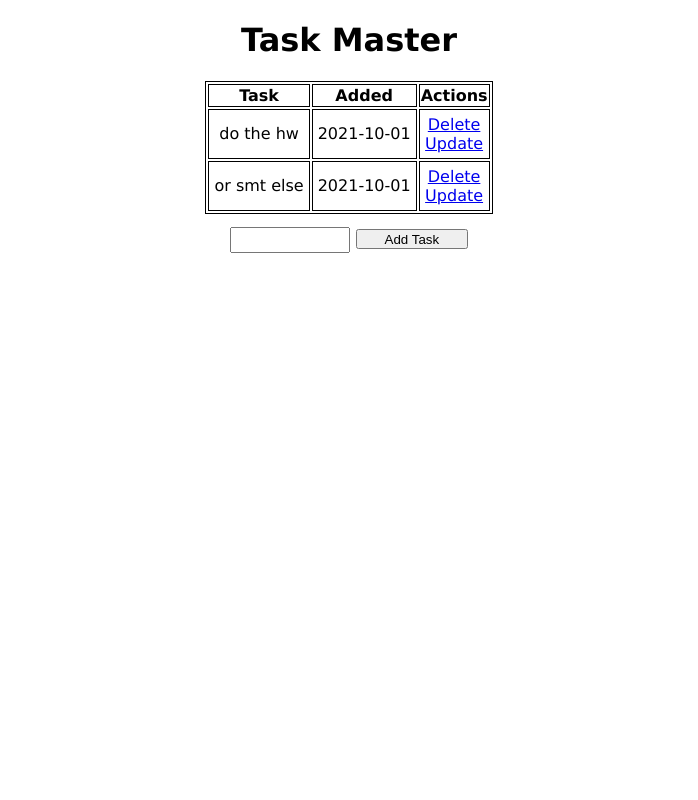
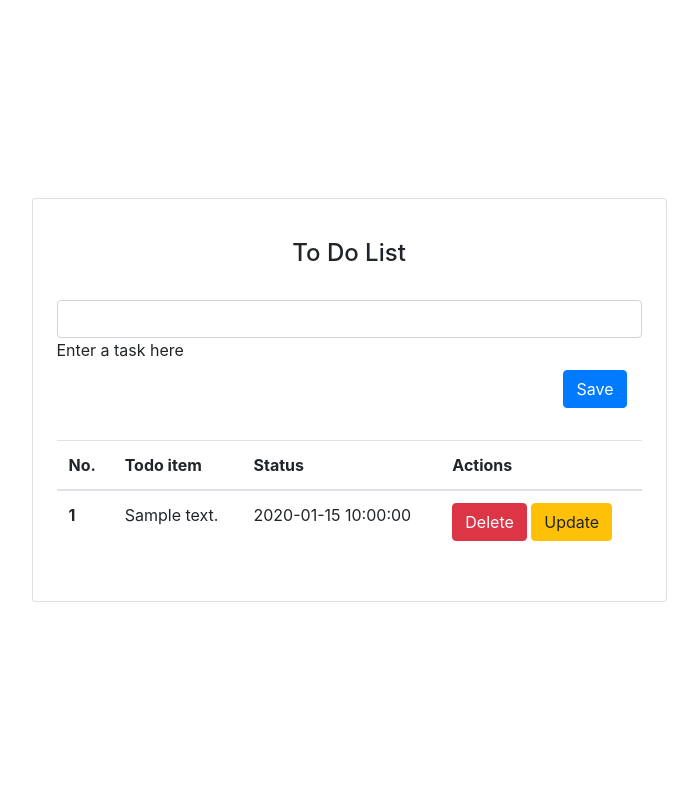
Before and after one commit to KaloyankerR/Todo-List, a Flask app: page / in a window 1280 px wide. Shown: the whole page, without its empty margins (291-989 px from the left). Run offline with Flask 2, Linux system fonts and the light colour scheme; data comes from the database, SQL or seed files in the repository; tables that the repository leaves empty hold one stand-in row (values such as "Sample post"); some libraries are stand-ins or nearby versions.

Commit message:
Added some functionality to the project

```diff
--- a/app.py
+++ b/app.py
@@ -7,10 +7,10 @@ app.config['SQLALCHEMY_DATABASE_URI'] = 'sqlite:///test.db'
 db = SQLAlchemy(app)
 
 
-class Todo(db.Model):
+class TodoDataBaseModel(db.Model):
     id = db.Column(db.Integer, primary_key=True)
-    content = db.Column(db.String(200), nullable=False)
-    compelted = db.Column(db.Integer, default=0)
+    content = db.Column(db.String(100), nullable=False)
+    status = db.Column(db.String, default='In progress')
     date_created = db.Column(db.DateTime, default=datetime.utcnow)
 
     def __repr__(self):
@@ -21,35 +21,35 @@ class Todo(db.Model):
 def index():
     if request.method == 'POST':
         task_content = request.form['content']
-        new_task = Todo(content=task_content)
+        new_task = TodoDataBaseModel(content=task_content)
 
         try:
             db.session.add(new_task)
             db.session.commit()
             return redirect('/')
         except:
-            return "There was a problem with your request!"
+            return 'An error occurred :('
 
     else:
-        tasks = Todo.query.order_by(Todo.date_created).all()
+        tasks = TodoDataBaseModel.query.order_by(TodoDataBaseModel.id).all()
         return render_template("index.html", tasks=tasks)
 
 
 @app.route('/delete/<int:id>')
 def delete(id):
-    task_to_delete = Todo.query.get_or_404(id)
+    task_to_delete = TodoDataBaseModel.query.get_or_404(id)
 
     try:
         db.session.delete(task_to_delete)
         db.session.commit()
         return redirect('/')
     except:
-        return 'There was a problem deleting your task!'
+        return 'An error occurred :('
 
 
-@app.route('/update/<int:id>', methods=['GET', 'POST'])
+@app.route('/update/<int:id>', methods=['POST', 'GET'])
 def update(id):
-    task_to_update = Todo.query.get_or_404(id)
+    task_to_update = TodoDataBaseModel.query.get_or_404(id)
 
     if request.method == 'POST':
         task_to_update.content = request.form['content']
@@ -58,7 +58,8 @@ def update(id):
             db.session.commit()
             return redirect('/')
         except:
-            return 'There was a problem updating your task!'
+            return 'An error occurred, when updating the task :('
+
     else:
         return render_template('update.html', task=task_to_update)
 
--- /dev/null
+++ b/static/main.css
@@ -0,0 +1,3 @@
+.vh-100{
+    background-color: #eee;
+}
--- a/templates/base.html
+++ b/templates/base.html
@@ -1,11 +1,14 @@
 <!DOCTYPE html>
 <html lang="en">
 <head>
-    <meta charset="UTF-8">
-    <link rel="stylesheet" href="{{ url_for('static', filename='css/main.css') }}">
-    {% block head %}{% endblock %}
+    {% block head %}
+        <meta name="viewport" content="width=device-width, initial-scale=1, shrink-to-fit=no">
+        <link rel="stylesheet" href="{{ url_for('static', filename='css/main.css') }}">
+        <title></title>
+    {% endblock %}
 </head>
 <body>
-    {% block body %}{% endblock %}
+{% block body %}
+{% endblock %}
 </body>
 </html>
--- a/templates/index.html
+++ b/templates/index.html
@@ -1,37 +1,88 @@
 {% extends 'base.html' %}
 
 {% block head %}
-<title>Task Master</title>
+    <title>Todo List</title>
+    <link rel="stylesheet" href="https://stackpath.bootstrapcdn.com/bootstrap/4.3.1/css/bootstrap.min.css"
+          integrity="sha384-ggOyR0iXCbMQv3Xipma34MD+dH/1fQ784/j6cY/iJTQUOhcWr7x9JvoRxT2MZw1T" crossorigin="anonymous">
+
+{% endblock %}
+
+{% block body %}
+    <section class="vh-100">
+        <div class="container py-5 h-100">
+            <div class="row d-flex justify-content-center align-items-center h-100">
+                <div class="col col-lg-9 col-xl-7">
+                    <div class="card rounded-3">
+                        <div class="card-body p-4">
+                            <h4 class="text-center my-3 pb-3">To Do List</h4>
+
+                            <form class="row row-cols-lg-auto g-3 justify-content-center align-items-center mb-4 pb-2 task-form"
+                                  action="/" method="POST">
+                                <div class="col-12">
+                                    <div class="form-outline">
+                                        <input type="text" id="content" name="content" class="form-control"/>
+                                        <label class="form-label" for="content">Enter a task here</label>
+
+                                        <div class="col-12 text-right">
+                                            <button type="submit" class="btn btn-primary">Save</button>
+                                        </div>
+
+                                    </div>
+                                </div>
+
+                            </form>
+
+
+                            <table class="table mb-4">
+                                <thead>
+                                <tr>
+                                    <th scope="col">No.</th>
+                                    <th scope="col">Todo item</th>
+                                    <th scope="col">Status</th>
+                                    <th scope="col">Actions</th>
+                                </tr>
+                                </thead>
+                                <tbody>
+                                {% for task in tasks %}
+                                    <tr>
+                                        <th scope="row">{{ task.id }}</th>
+                                        <td>{{ task.content }}</td>
+                                        <td>{{ task.date_created }}</td>
+                                        <td>
+                                            <a href="/delete/{{ task.id }}" style="display: inline-block">
+                                                <button class="btn btn-danger">
+                                                    Delete
+                                                </button>
+                                            </a>
+                                            <a href="/update/{{ task.id }}" style="display: inline-block">
+                                                <button class="btn btn-warning">
+                                                    Update
+                                                </button>
+                                            </a>
+                                            <!-- <button href="/admin" type="submit" class="btn btn-danger">Delete</button> -->
+                                            <!-- <button href="/admin" type="submit" class="btn btn-success ms-1">Finished</button> -->
+                                        </td>
+                                    </tr>
+                                {% endfor %}
+                                </tbody>
+                            </table>
+
+                        </div>
+                    </div>
+                </div>
+            </div>
+        </div>
+    </section>
+
 {% endblock %}
 
 
-{% block body %}
-<div class="content">
-    <h1>Task Master</h1>
+<!-- <div class="content">
+        <h1>Update Task</h1>
 
-    <table>
-        <tr>
-            <th>Task</th>
-            <th>Added</th>
-            <th>Actions</th>
-        </tr>
-        {% for task in tasks %}
-            <tr>
-                <td>{{ task.content }}</td>
-                <td>{{ task.date_created.date() }}</td>
-                <td>
-                    <a href="/delete/{{ task.id }}">Delete</a>
-                    <br>
-                    <a href="/update/{{ task.id }}">Update</a>
-                </td>
-            </tr>
-        {% endfor %}
-    </table>
-
-    <form action="/" method="POST" class="task-form">
-        <input type="text" name="content" id="content">
-        <input type="submit" value="Add Task">
-    </form>
-</div>
-
-{% endblock %}
+        <form action="/update/{{ task.id }}" method="POST" class="task-form">
+            <input type="text" name="content" id="content" value="{{ task.content }}">
+            <input type="submit" value="Add Task">
+        </form>
+    </div>
+-->
```
Also changed, not shown: templates/update.html (+31 -10 lines), test.db.
